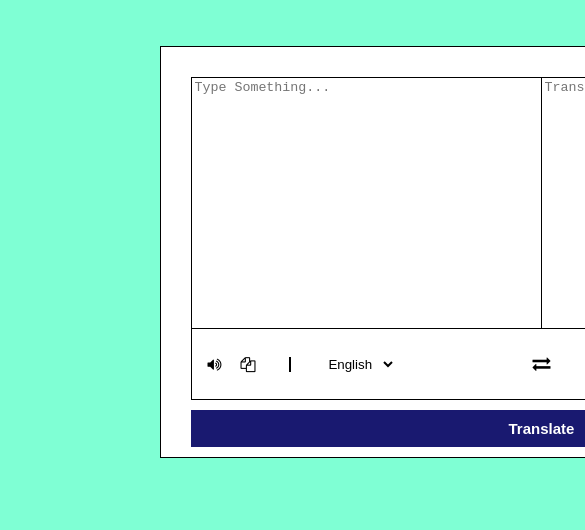
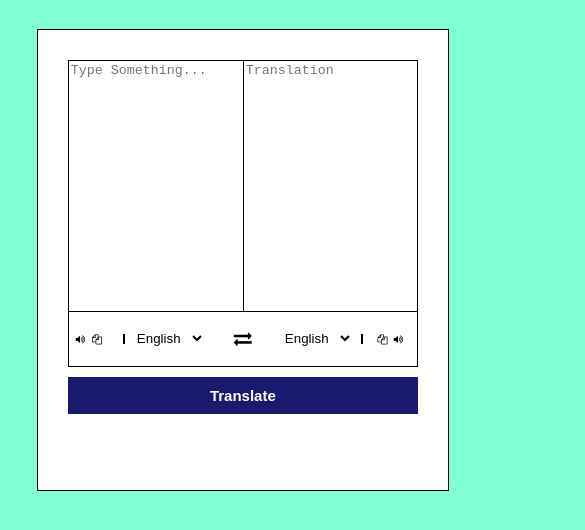
Before and after one commit to DIFU-N/lang-translator, a website: page index.html in a window 390 px wide. Shown: the top 530 px of the page, 585 px wide, since content can reach past the window. Drawn offline with Linux system fonts and the light colour scheme.

Commit message:
CSS done

```diff
--- a/index.html
+++ b/index.html
@@ -33,8 +33,8 @@
                         <option value="sv-sw">Svenska</option>
                     </select>
                     <div class="icons">
+                        <i class="fa fa-copy"></i>
                         <i class="fa fa-volume-up"></i>
-                        <i class="fa fa-copy"></i>
                     </div>
                 </li>
             </ul>
--- a/style/style.css
+++ b/style/style.css
@@ -85,3 +85,113 @@
     grid-column-end: 3; in this case, -1 = 3 because 3 is the column end*/
     /*grid-column: 1 / -1; /* -1 will span to the end of column*/
     /* grid-column: span 2.. this takes up 2 columns }*/
+
+@media only screen and (max-width: 1200px) {
+
+    .container{
+        margin-left: 15%;
+    }
+}
+
+@media only screen and (max-width: 1024px) {
+
+    .container{
+        margin-left: 10%;
+    }
+}
+@media only screen and (max-width: 900px) {
+
+    .container{
+        margin-left: 5%;
+    }
+}
+@media only screen and (max-width: 840px) {
+
+    .container{
+        margin-left: 5%;
+        width: 650px;
+    }
+}
+
+@media only screen and (max-width: 768px) {
+
+    .container{
+        margin-left: 10%;
+        width: 450px;
+        height: 400px;
+    }
+    .menu{
+        list-style: none;
+        padding: 2px 7px;
+    }
+    .menu .icons i{
+        width: 20px;
+        cursor: pointer;
+        font-size: 10px;
+    }
+    .menu .icons{
+        width: 25%;
+    }
+}
+
+@media only screen and (max-width: 600px) {
+
+    .container{
+        margin-left: 8%;
+        width: 390px;
+        height: 400px;
+    }
+    .menu{
+        list-style: none;
+        padding: 2px 7px;
+    }
+    .menu .icons i{
+        width: 20px;
+        cursor: pointer;
+        font-size: 10px;
+    }
+    .menu .icons{
+        width: 25%;
+    }
+}
+
+@media only screen and (max-width: 500px) {
+
+    .container{
+        margin-left: 7%;
+        width: 350px;
+        height: 400px;
+    }
+    .menu{
+        list-style: none;
+        padding: 2px 7px;
+    }
+    .menu .icons i{
+        width: 20px;
+        cursor: pointer;
+        font-size: 10px;
+    }
+    .menu .icons{
+        width: 25%;
+    }
+}
+@media only screen and (max-width: 375px) {
+
+    .container{
+        margin-left: 8%;
+        width: 300px;
+        height: 400px;
+    }
+    .menu{
+        list-style: none;
+        padding: 2px 7px;
+    }
+    .menu .icons i{
+        width: 20px;
+        cursor: pointer;
+        font-size: 10px;
+    }
+    .menu .icons{
+        width: 25%;
+    }
+}
```
